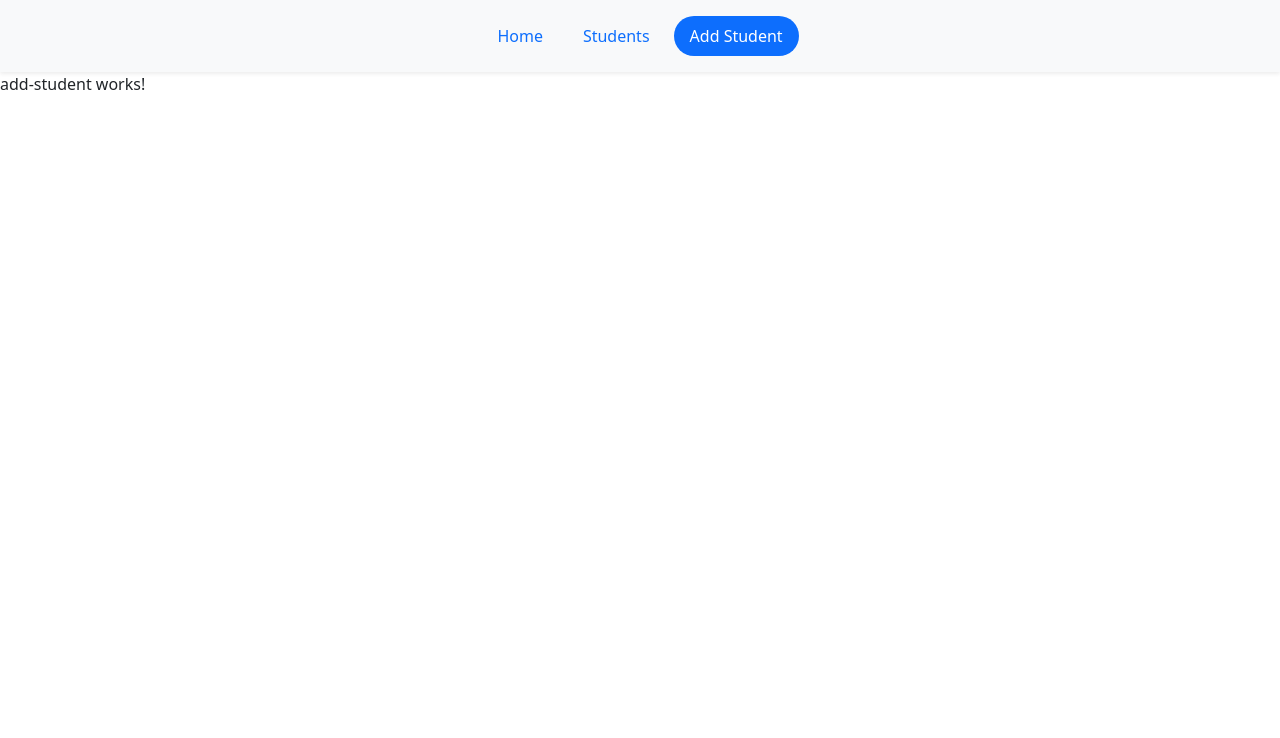
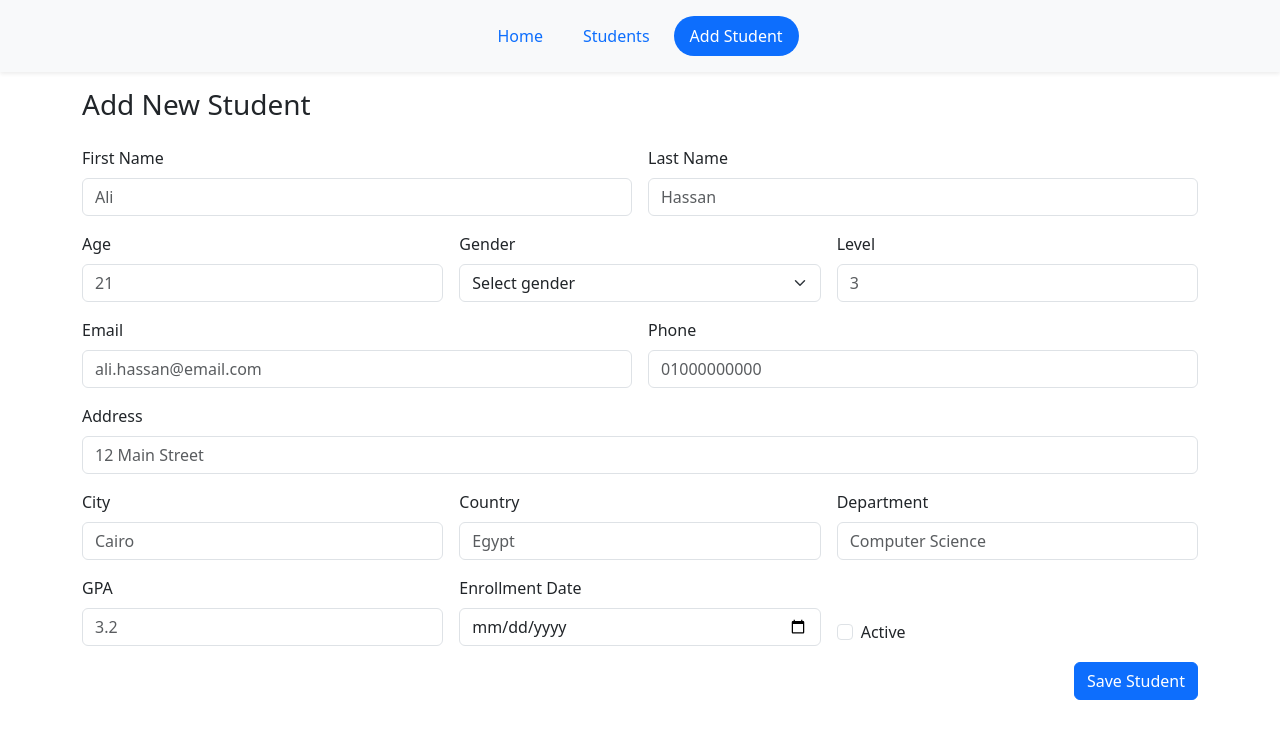
Before and after one commit to verinak/angular-student-system, an Angular app: page /add-student in a window 1280 px wide. Shown: the top 738 px of the page. Built offline with nearby package versions, Linux system fonts and the light colour scheme.

Commit message:
feat: create add student form html

```diff
--- a/src/app/pages/add-student/add-student.component.html
+++ b/src/app/pages/add-student/add-student.component.html
@@ -1 +1,104 @@
-<p>add-student works!</p>
+<div class="container py-3">
+  <h1 class="h3">Add New Student</h1>
+  <form class="mt-4">
+    <div class="row g-3">
+      <!-- Basic Info -->
+      <div class="col-md-6">
+        <label class="form-label">First Name</label>
+        <input type="text" class="form-control" placeholder="Ali" />
+      </div>
+
+      <div class="col-md-6">
+        <label class="form-label">Last Name</label>
+        <input type="text" class="form-control" placeholder="Hassan" />
+      </div>
+
+      <div class="col-md-4">
+        <label class="form-label">Age</label>
+        <input type="number" class="form-control" placeholder="21" />
+      </div>
+
+      <div class="col-md-4">
+        <label class="form-label">Gender</label>
+        <select class="form-select">
+          <option selected disabled>Select gender</option>
+          <option>Male</option>
+          <option>Female</option>
+        </select>
+      </div>
+
+      <div class="col-md-4">
+        <label class="form-label">Level</label>
+        <input type="number" class="form-control" placeholder="3" />
+      </div>
+
+      <!-- Contact -->
+      <div class="col-md-6">
+        <label class="form-label">Email</label>
+        <input
+          type="email"
+          class="form-control"
+          placeholder="ali.hassan@email.com"
+        />
+      </div>
+
+      <div class="col-md-6">
+        <label class="form-label">Phone</label>
+        <input type="text" class="form-control" placeholder="01000000000" />
+      </div>
+
+      <!-- Address -->
+      <div class="col-12">
+        <label class="form-label">Address</label>
+        <input type="text" class="form-control" placeholder="12 Main Street" />
+      </div>
+
+      <div class="col-md-4">
+        <label class="form-label">City</label>
+        <input type="text" class="form-control" placeholder="Cairo" />
+      </div>
+
+      <div class="col-md-4">
+        <label class="form-label">Country</label>
+        <input type="text" class="form-control" placeholder="Egypt" />
+      </div>
+
+      <div class="col-md-4">
+        <label class="form-label">Department</label>
+        <input
+          type="text"
+          class="form-control"
+          placeholder="Computer Science"
+        />
+      </div>
+
+      <!-- Academic -->
+      <div class="col-md-4">
+        <label class="form-label">GPA</label>
+        <input
+          type="number"
+          step="0.01"
+          class="form-control"
+          placeholder="3.2"
+        />
+      </div>
+
+      <div class="col-md-4">
+        <label class="form-label">Enrollment Date</label>
+        <input type="date" class="form-control" />
+      </div>
+
+      <div class="col-md-4 d-flex align-items-end">
+        <div class="form-check">
+          <input class="form-check-input" type="checkbox" id="activeCheck" />
+          <label class="form-check-label" for="activeCheck"> Active </label>
+        </div>
+      </div>
+
+      <!-- Submit -->
+      <div class="col-12 text-end">
+        <button type="submit" class="btn btn-primary">Save Student</button>
+      </div>
+    </div>
+  </form>
+</div>
```
